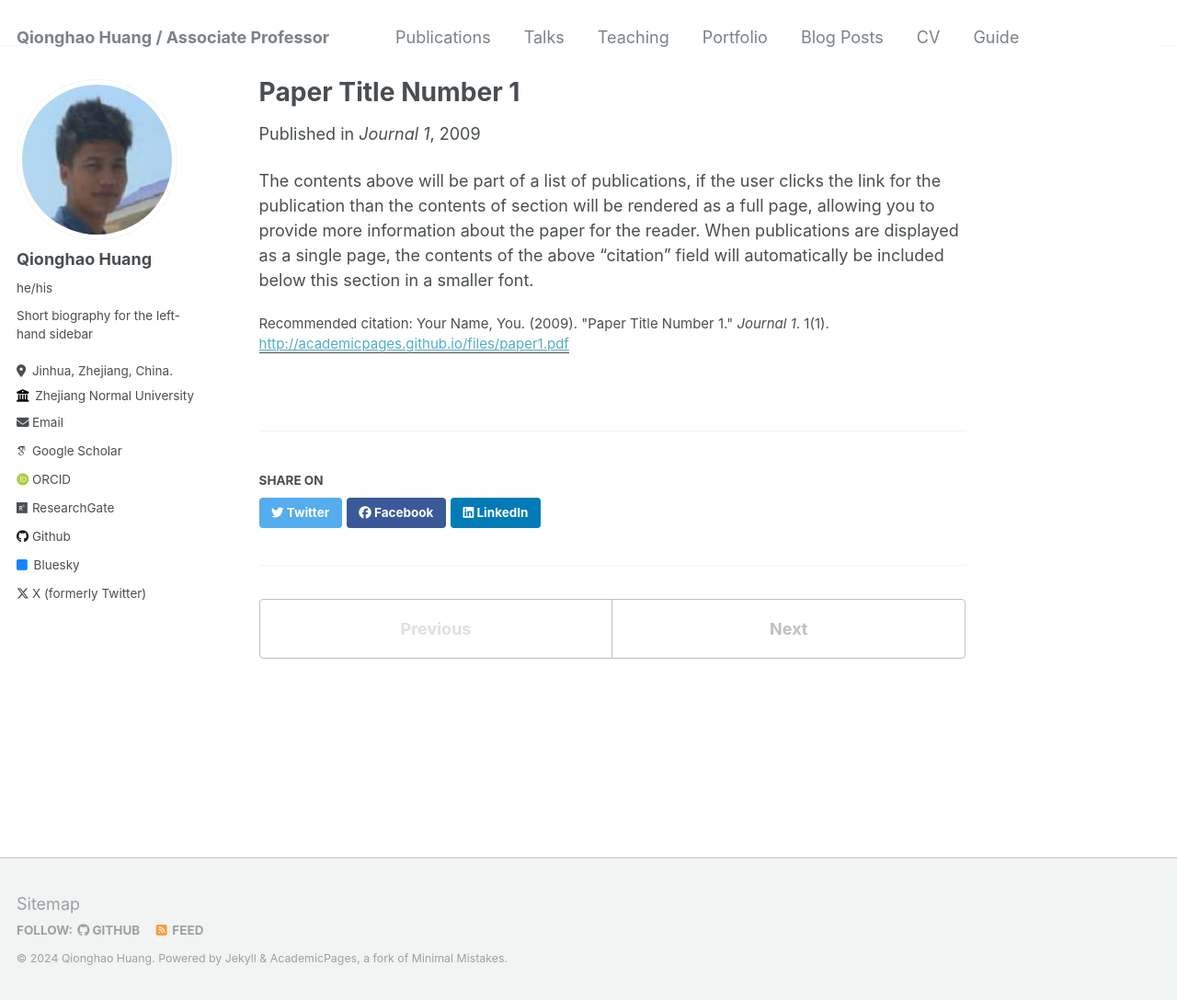
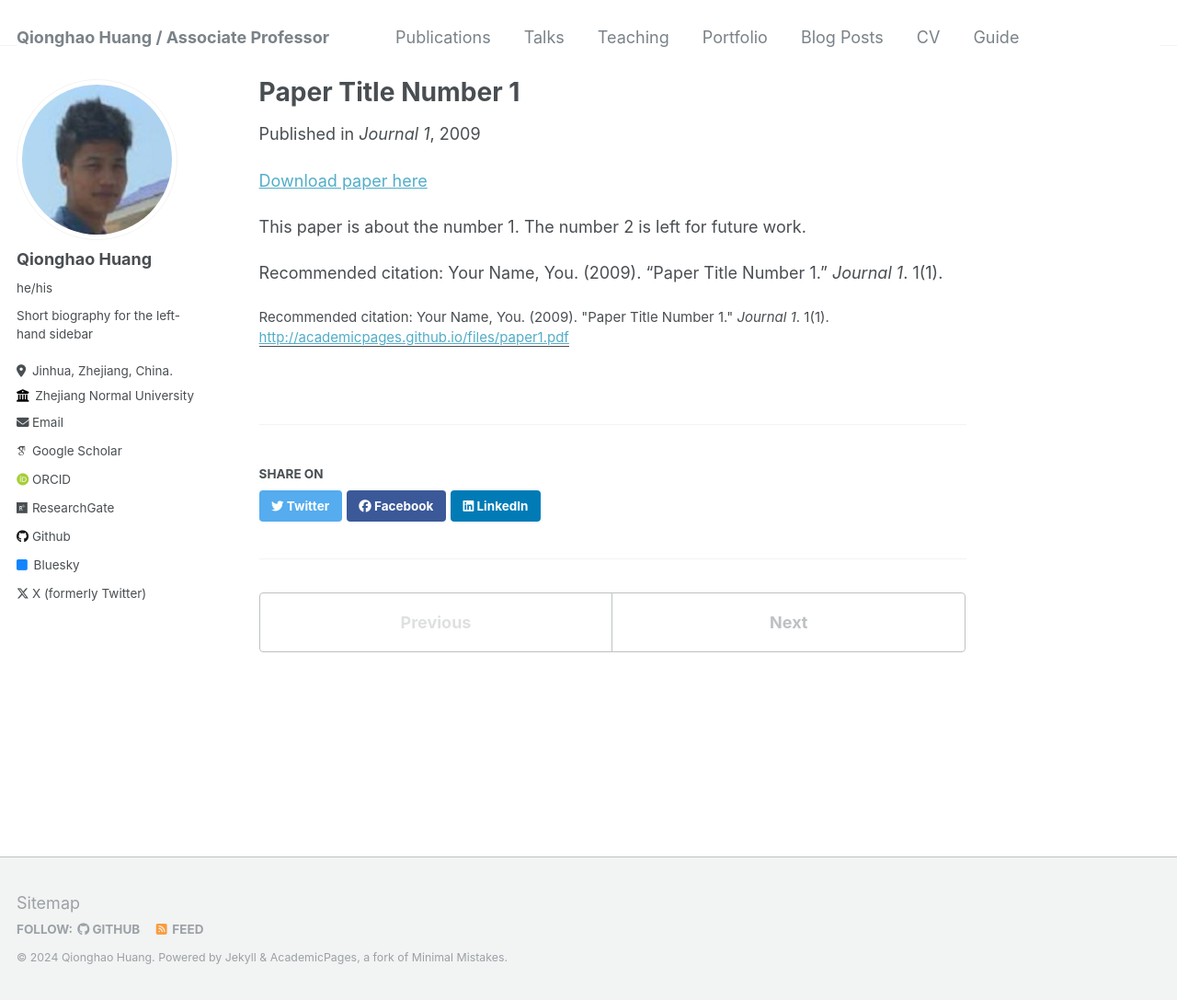
Before and after one commit to qhhuang-ai/qhhuang-ai.github.io, a Jekyll site: the page built from _publications/2009-10-01-paper-title-number-1.md, in a window 1280 px wide and 1087 px high. Shown: the whole window at 92% size. Built offline with Jekyll 4.4.1, drawn with Linux system fonts in a browser that asks for light colours; some web fonts are replaced.

```diff
--- a/_publications/2009-10-01-paper-title-number-1.md
+++ b/_publications/2009-10-01-paper-title-number-1.md
@@ -9,4 +9,8 @@
 citation: 'Your Name, You. (2009). &quot;Paper Title Number 1.&quot; <i>Journal 1</i>. 1(1).'
 ---
 
-The contents above will be part of a list of publications, if the user clicks the link for the publication than the contents of section will be rendered as a full page, allowing you to provide more information about the paper for the reader. When publications are displayed as a single page, the contents of the above "citation" field will automatically be included below this section in a smaller font.
+<a href='http://academicpages.github.io/files/paper1.pdf'>Download paper here</a>
+
+This paper is about the number 1. The number 2 is left for future work.
+
+Recommended citation: Your Name, You. (2009). "Paper Title Number 1." <i>Journal 1</i>. 1(1).
```
Also changed, not shown: _publications/2010-10-01-paper-title-number-2.md (+5 -1 lines), _publications/2015-10-01-paper-title-number-3.md (+5 -1 lines).
